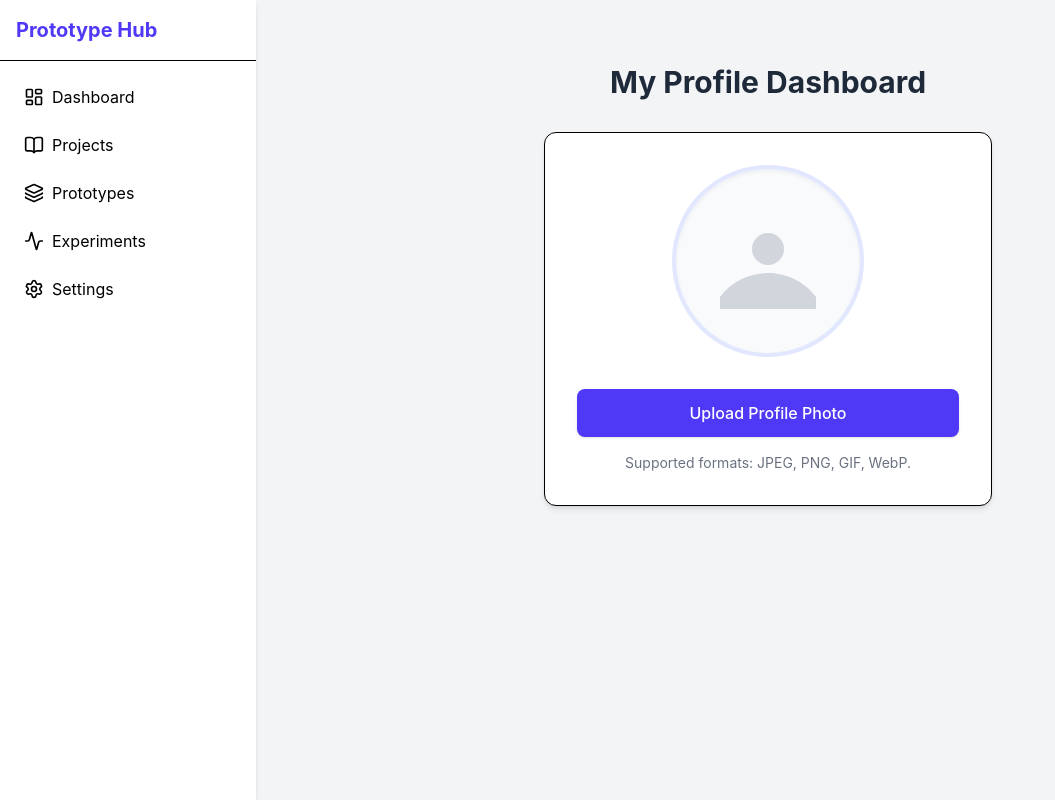
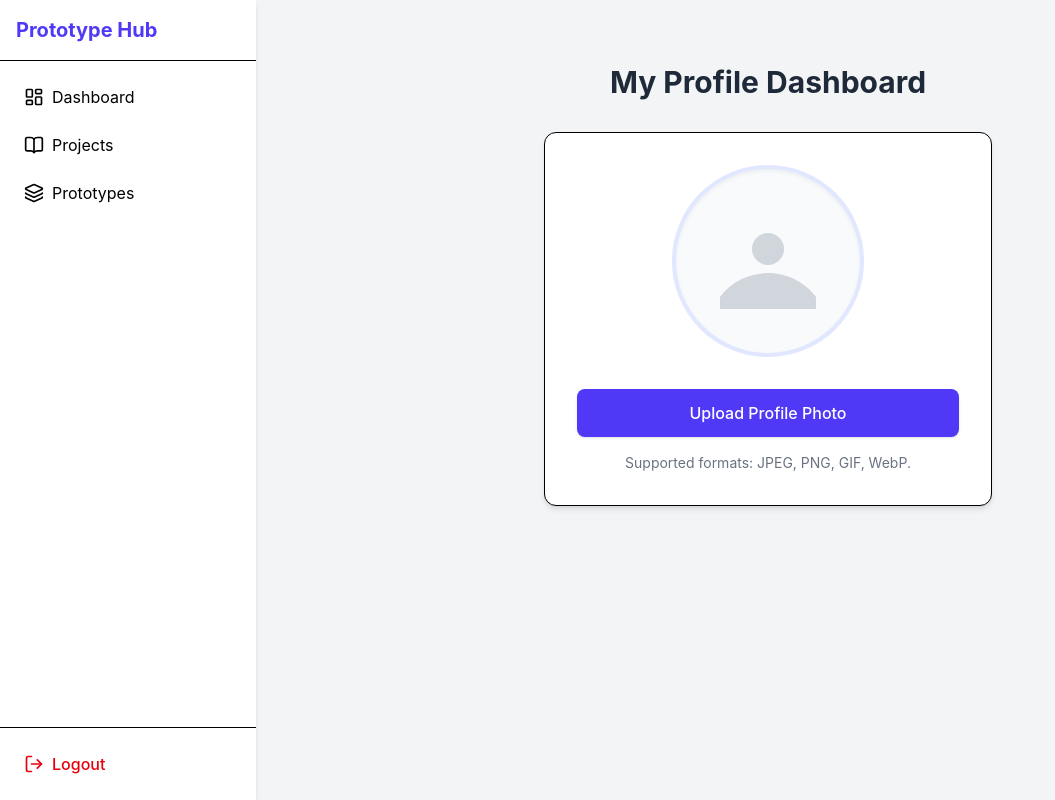
Before and after one commit to rachapudiavinash99-ops/Research-prototype-, a React (Vite) app in the folder frontend/: page / in a window 1280 px wide. Shown: the whole page, without its empty margins (0-1055 px from the left). Built offline with nearby package versions, Linux system fonts and the light colour scheme.

Commit message:
Update sidebar: remove Experiments/Settings and add Logout

```diff
--- a/frontend/src/App.tsx
+++ b/frontend/src/App.tsx
@@ -1,18 +1,17 @@
 import { BrowserRouter, Routes, Route, Link } from "react-router-dom";
-import { Activity, BookOpen, Layers, LayoutDashboard, Settings } from "lucide-react";
+import { BookOpen, Layers, LayoutDashboard, LogOut } from "lucide-react";
 import Dashboard from "./pages/Dashboard";
 import Projects from "./pages/Projects";
 import Prototypes from "./pages/Prototypes";
-import PlaceholderPage from "./pages/Placeholder";
 
 function Layout({ children }: { children: React.ReactNode }) {
   return (
     <div className="flex h-screen bg-gray-100">
-      <aside className="w-64 bg-white shadow-md">
+      <aside className="w-64 bg-white shadow-md flex flex-col">
         <div className="p-4 border-b">
           <h1 className="text-xl font-bold text-indigo-600">Prototype Hub</h1>
         </div>
-        <nav className="p-4 space-y-2">
+        <nav className="p-4 space-y-2 flex-grow">
           <Link to="/" className="flex items-center space-x-2 p-2 hover:bg-gray-50 rounded-md">
             <LayoutDashboard size={20} />
             <span>Dashboard</span>
@@ -25,15 +24,16 @@ function Layout({ children }: { children: React.ReactNode }) {
             <Layers size={20} />
             <span>Prototypes</span>
           </Link>
-          <Link to="/experiments" className="flex items-center space-x-2 p-2 hover:bg-gray-50 rounded-md">
-            <Activity size={20} />
-            <span>Experiments</span>
-          </Link>
-          <Link to="/settings" className="flex items-center space-x-2 p-2 hover:bg-gray-50 rounded-md">
-            <Settings size={20} />
-            <span>Settings</span>
-          </Link>
         </nav>
+        <div className="p-4 border-t">
+          <button
+            onClick={() => alert("Logged out successfully!")}
+            className="flex items-center space-x-2 p-2 hover:bg-red-50 text-red-600 rounded-md w-full text-left font-medium transition-colors cursor-pointer"
+          >
+            <LogOut size={20} />
+            <span>Logout</span>
+          </button>
+        </div>
       </aside>
       <main className="flex-1 p-8 overflow-y-auto">
         {children}
@@ -50,8 +50,6 @@ export default function App() {
           <Route path="/" element={<Dashboard />} />
           <Route path="/projects" element={<Projects />} />
           <Route path="/prototypes" element={<Prototypes />} />
-          <Route path="/experiments" element={<PlaceholderPage title="Experiments Module" />} />
-          <Route path="/settings" element={<PlaceholderPage title="Settings" />} />
         </Routes>
       </Layout>
     </BrowserRouter>
```
